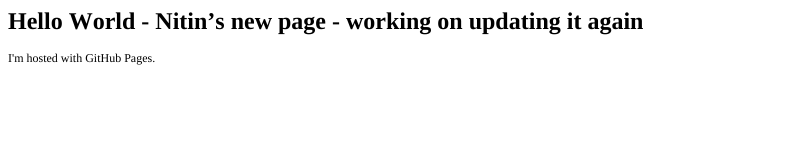
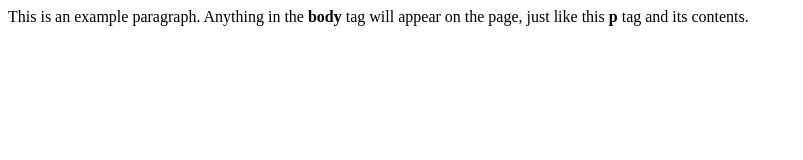
Before and after one commit to joshninja/nitinjoshi.github.io, a plain HTML site: page index.html in a window 1280 px wide. Shown: the whole page, without its empty margins (0-803 px from the left). Drawn offline with Linux system fonts and the light colour scheme.

Commit message:
updating simple index file

```diff
--- a/index.html
+++ b/index.html
@@ -1,18 +1,8 @@
-<!DOCTYPE html PUBLIC "-//W3C//DTD HTML 4.01//EN" "http://www.w3.org/TR/html4/strict.dtd">
 <html>
-<head>
-  <meta http-equiv="Content-Type" content="text/html; charset=utf-8">
-  <meta http-equiv="Content-Style-Type" content="text/css">
-  <title></title>
-  <meta name="Generator" content="Cocoa HTML Writer">
-  <meta name="CocoaVersion" content="1894.4">
-  <style type="text/css">
-    p.p2 {margin: 0.0px 0.0px 12.0px 0.0px; font: 12.0px Times; color: #000000; -webkit-text-stroke: #000000}
-    span.s1 {font-kerning: none}
-  </style>
-</head>
-<body>
-<h1 style="margin: 0.0px 0.0px 16.1px 0.0px; font: 24.0px Times; color: #000000; -webkit-text-stroke: #000000"><span class="s1"><b>Hello World - Nitin’s new page - working on updating it again</b></span></h1>
-<p class="p2"><span class="s1">I'm hosted with GitHub Pages.</span></p>
-</body>
+  <head>
+    <title>This is the title of the webpage!</title>
+  </head>
+  <body>
+    <p>This is an example paragraph. Anything in the <strong>body</strong> tag will appear on the page, just like this <strong>p</strong> tag and its contents.</p>
+  </body>
 </html>
```
